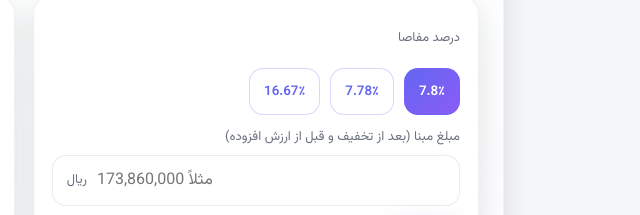
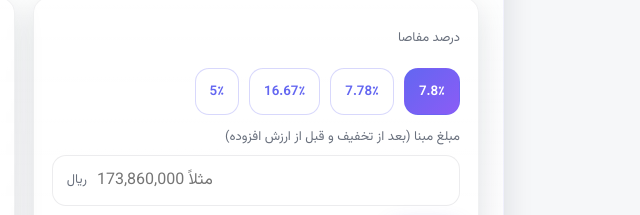
Before and after one commit to MahanChegini/fin, a plain HTML site: page index.html in a window 1280 px wide. Shown: the part 298-513 px from the top of the page, 596-1236 px from the left. Drawn offline with Linux system fonts and the light colour scheme.

Commit message:
Update index.html

```diff
--- a/index.html
+++ b/index.html
@@ -116,6 +116,8 @@
             <button class="btn-ghost chip selected" data-val="7.8">7.8٪</button>
             <button class="btn-ghost chip" data-val="7.78">7.78٪</button>
             <button class="btn-ghost chip" data-val="16.67">16.67٪</button>
+            <!-- 🔹 گزینه جدید 5% -->
+            <button class="btn-ghost chip" data-val="5">5٪</button>
           </div>
         </div>
 
```
